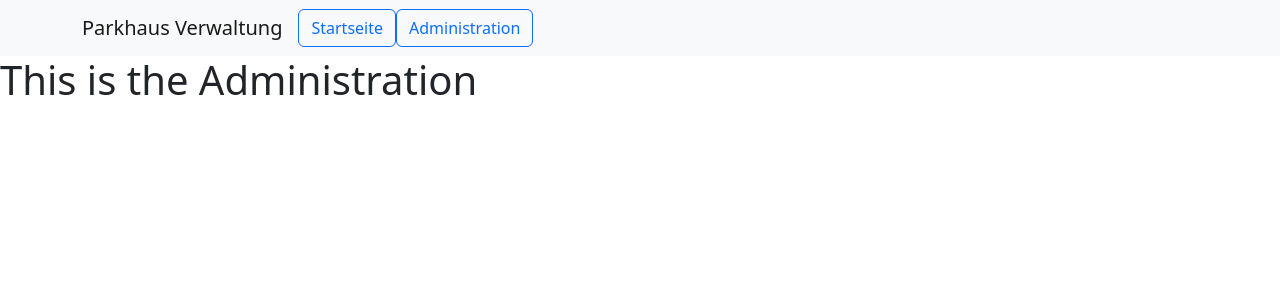
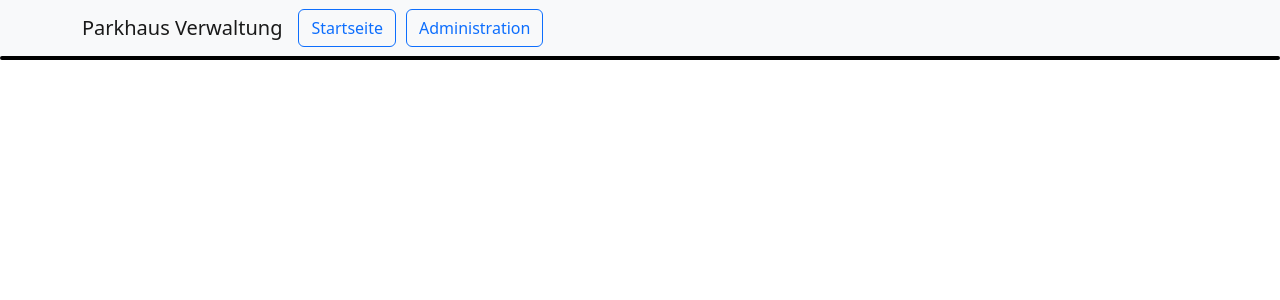
Before and after one commit to GeKoppe/Parking_DB_Project, a React (Vite) app in the folder ParkhausApp/: page / in a window 1280 px wide. Both pictures are taken after a click on the button "Administration". Shown: the top 300 px of the page. Built offline with nearby package versions, Linux system fonts and the light colour scheme.

Commit message:
Started on Administration

```diff
--- a/ParkhausApp/src/App.css
+++ b/ParkhausApp/src/App.css
@@ -1,2 +1,3 @@
 .navButton {
+    margin-right: 10px;
 }
--- a/ParkhausApp/src/App.tsx
+++ b/ParkhausApp/src/App.tsx
@@ -6,6 +6,9 @@ import Navbar from './Components/NavBar';
 
 function App() {
   const [currentMenu, setCurrentMenu] = useState('MainMenu');
+  let totalUsage = 0;
+
+  const updateUsage = (usage: number) => totalUsage = usage;
 
   const clickHandler = (site: string) => {
     site === 'home' ? setCurrentMenu('MainMenu') : setCurrentMenu('Administration');
@@ -14,7 +17,7 @@ function App() {
   return (
     <>
       <Navbar clickHandler={clickHandler}/>
-      {currentMenu == 'MainMenu' ? <MainMenu/> : (currentMenu == 'Administration' ? <Administration/> : <h5>Hello World</h5>)}
+      {currentMenu == 'MainMenu' ? <MainMenu parentUsageHolder={updateUsage}/> : (currentMenu == 'Administration' ? <Administration totalUsage={totalUsage}/> : <h5>Hello World</h5>)}
     </>
   )
 }
--- /dev/null
+++ b/ParkhausApp/src/Components/Administration/Administration.css
@@ -0,0 +1,4 @@
+.LotCard {
+    border: 2px solid #000000;
+    border-radius: 12px;
+}
--- a/ParkhausApp/src/Components/Administration/Administration.tsx
+++ b/ParkhausApp/src/Components/Administration/Administration.tsx
@@ -1,8 +1,34 @@
+import LotCard from "./LotCard";
 
+export default function Administration(tempProps?: {totalUsage?: number}) {
+    const props = {
+        totalUsage: 0,
+        ...tempProps
+    }
+    let lotsInUse : number[] = [];
 
-export default function Administration() {
+    for (let i = 0; i < props.totalUsage; i++) {
+        let selected = Math.ceil(Math.random() * 180);
+
+        while (true) {
+            let isInUse = false;
+            for (let j = 0; j < lotsInUse.length; j++) {
+                if (selected === lotsInUse[j]) {
+                    isInUse = true;
+                    break;
+                }
+            }
+
+            if (!isInUse) {
+                lotsInUse.push(selected);
+                break;
+            }
+        }
+    }
 
     return (
-        <h1>This is the Administration</h1>
+        <div>
+            <LotCard/>
+        </div>
     );
 }
--- /dev/null
+++ b/ParkhausApp/src/Components/Administration/LotCard.tsx
@@ -0,0 +1,14 @@
+import './Administration.css'
+
+export default function LotCard(tempProps?: {inUse?: boolean}) {
+    const props = {
+        inUse: false,
+        ...tempProps
+    }
+
+    return (
+        <div className="LotCard">
+
+        </div>
+    )
+}
--- a/ParkhausApp/src/Components/MainMenu/MainMenu.tsx
+++ b/ParkhausApp/src/Components/MainMenu/MainMenu.tsx
@@ -2,7 +2,11 @@ import UsageCard from './UsageCard';
 import DriveInCard from './DriveInCard';
 import { useState } from 'react';
 
-function MainMenu() {
+function MainMenu(tempProps?: {parentUsageHolder?: (usage: number) => void}) {
+    const props = {
+        parentUsageHolder: (usage: number) => console.log(`${usage}`),
+        ...tempProps
+    }
     const [usage, setUsage] = useState(0);
     const [permaParkers, setpermaParkers] = useState(0);
     const [licClass, setlicClass] = useState('defaultInput');
@@ -16,6 +20,7 @@ function MainMenu() {
             return false;
         } else {
             usage + 1 > 180? setUsage(usage) : setUsage((prev) => prev +1);
+            props.parentUsageHolder(usage);
             permaParker ? setpermaParkers((prev) => prev + 1) : setpermaParkers((prev) => prev);
             setlicClass('defaultInput');
             // TODO Hier muss die tatsächliche Einfahrt geschehen.
```
